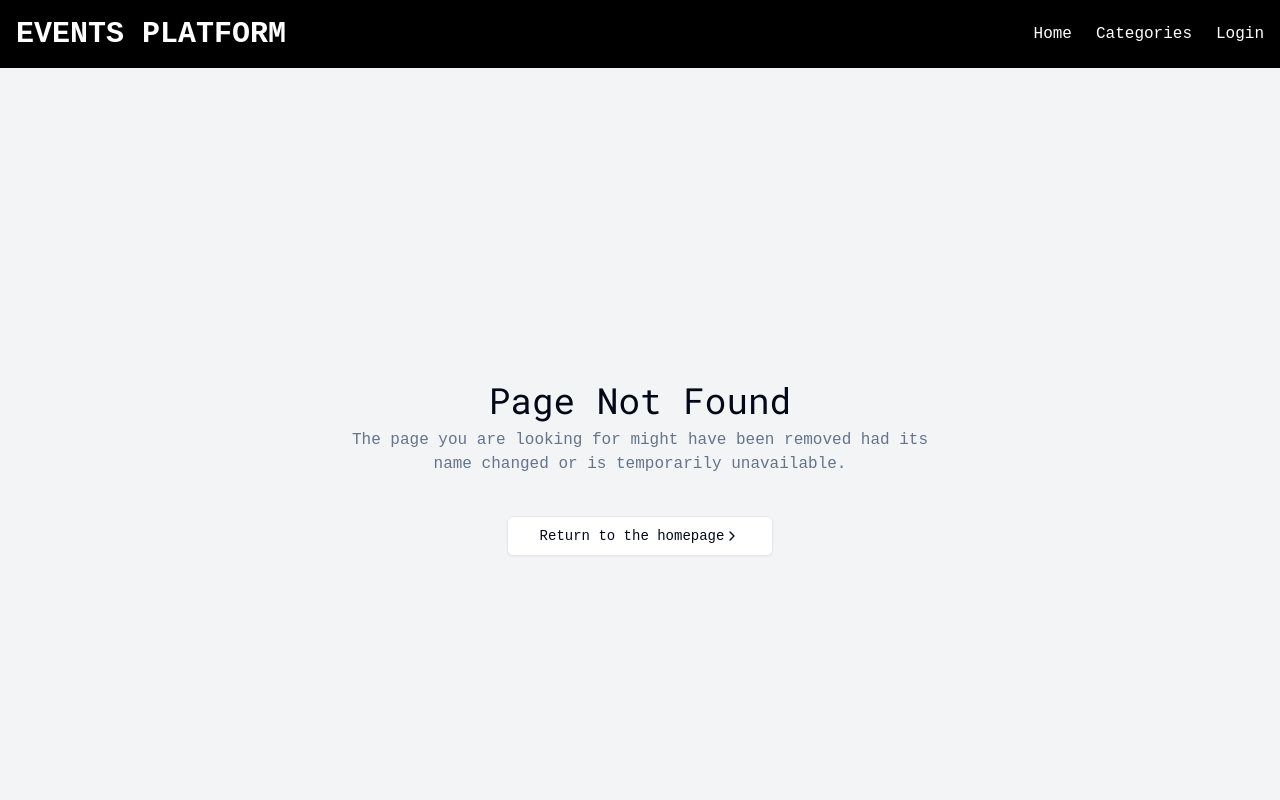
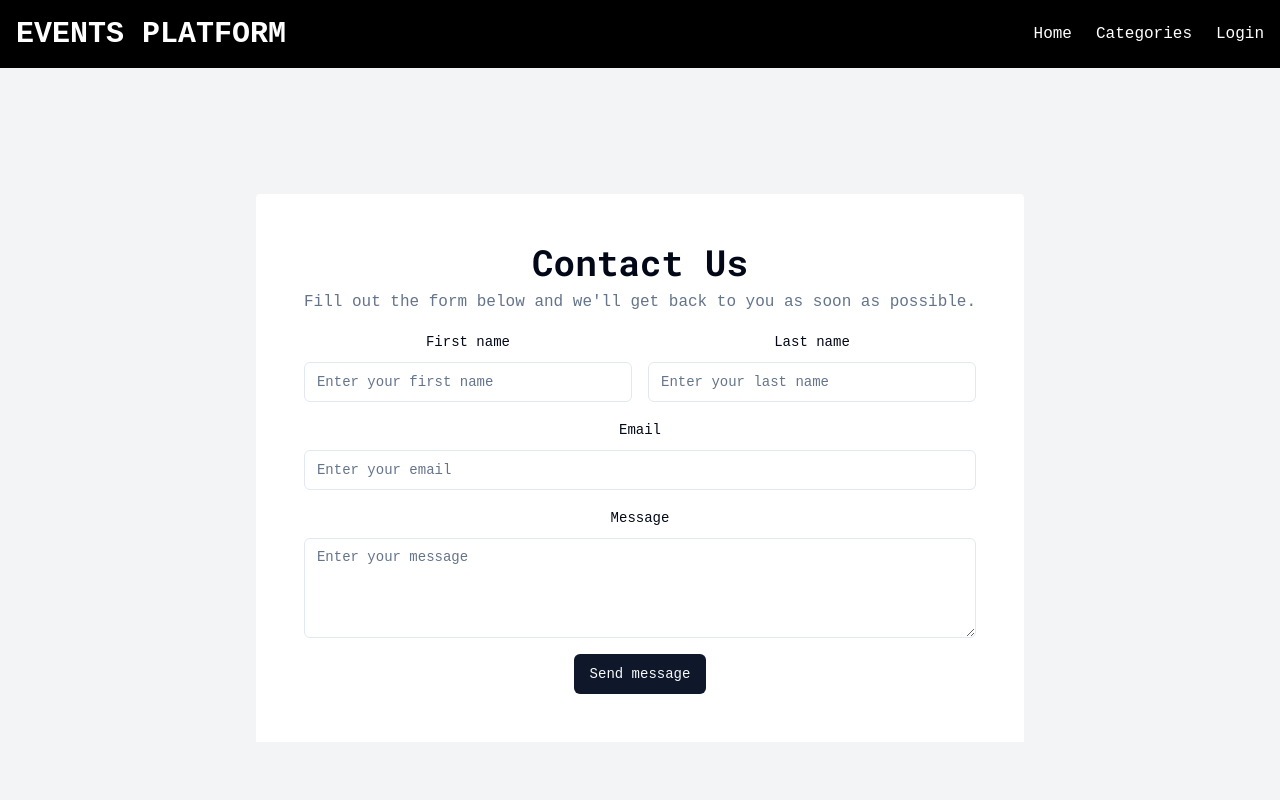
Before and after one commit to gilbertouk/fe-events-platform, a React (Vite) app: page /contact in a window 1280 px wide. Shown: the top 800 px of the page. Built offline with nearby package versions, Linux system fonts and the light colour scheme; no server answers; a web font is replaced by a local one.

Commit message:
feat: :sparkles: add Contact page

```diff
--- /dev/null
+++ b/src/components/ui/textarea.jsx
@@ -0,0 +1,18 @@
+import * as React from "react"
+
+import { cn } from "@/lib/utils"
+
+const Textarea = React.forwardRef(({ className, ...props }, ref) => {
+  return (
+    (<textarea
+      className={cn(
+        "flex min-h-[80px] w-full rounded-md border border-input bg-background px-3 py-2 text-sm ring-offset-background placeholder:text-muted-foreground focus-visible:outline-none focus-visible:ring-2 focus-visible:ring-ring focus-visible:ring-offset-2 disabled:cursor-not-allowed disabled:opacity-50",
+        className
+      )}
+      ref={ref}
+      {...props} />)
+  );
+})
+Textarea.displayName = "Textarea"
+
+export { Textarea }
--- a/src/pages/Contact.jsx
+++ b/src/pages/Contact.jsx
@@ -0,0 +1,51 @@
+import { Label } from '@/components/ui/label';
+import { Input } from '@/components/ui/input';
+import { Textarea } from '@/components/ui/textarea';
+import { Button } from '@/components/ui/button';
+
+const ContactPage = () => {
+  return (
+    <main className="bg-gray-100 h-screen flex items-center">
+      <div className="container flex flex-col max-w-3xl min-h-fill place-items-center px-4 py-12 gap-8 bg-white rounded-t">
+        <div className="space-y-4 text-center">
+          <div className="space-y-2">
+            <h1 className="font-roboto text-lg sm:text-2xl lg:text-4xl font-bold">
+              Contact Us
+            </h1>
+            <p className="text-slate-500 text-sm sm:text-base">
+              Fill out the form below and we&apos;ll get back to you as soon as
+              possible.
+            </p>
+          </div>
+          <div className="space-y-4">
+            <div className="grid grid-cols-1 sm:grid-cols-2 gap-4">
+              <div className="space-y-2">
+                <Label htmlFor="first-name">First name</Label>
+                <Input id="first-name" placeholder="Enter your first name" />
+              </div>
+              <div className="space-y-2">
+                <Label htmlFor="last-name">Last name</Label>
+                <Input id="last-name" placeholder="Enter your last name" />
+              </div>
+            </div>
+            <div className="space-y-2">
+              <Label htmlFor="email">Email</Label>
+              <Input id="email" placeholder="Enter your email" type="email" />
+            </div>
+            <div className="space-y-2">
+              <Label htmlFor="message">Message</Label>
+              <Textarea
+                className="min-h-[100px]"
+                id="message"
+                placeholder="Enter your message"
+              />
+            </div>
+            <Button>Send message</Button>
+          </div>
+        </div>
+      </div>
+    </main>
+  );
+};
+
+export default ContactPage;
--- a/src/routes.jsx
+++ b/src/routes.jsx
@@ -6,6 +6,7 @@ import RegisterPage from './pages/Register';
 import PageNotFound from './pages/PagNotFound';
 import EventPage from './pages/Event';
 import FindEventsPage from './pages/FindEvents';
+import ContactPage from './pages/Contact';
 
 import ScrollToTop from './components/ScrollToTop';
 import MenuNavBar from './components/MenuNavBar';
@@ -23,6 +24,7 @@ const AppRoutes = () => {
         <Route path="/login" element={<LoginPage />} />
         <Route path="/register" element={<RegisterPage />} />
         <Route path="/events/find" element={<FindEventsPage />} />
+        <Route path="/contact" element={<ContactPage />} />
         <Route path="*" element={<PageNotFound />} />
       </Routes>
 
```
